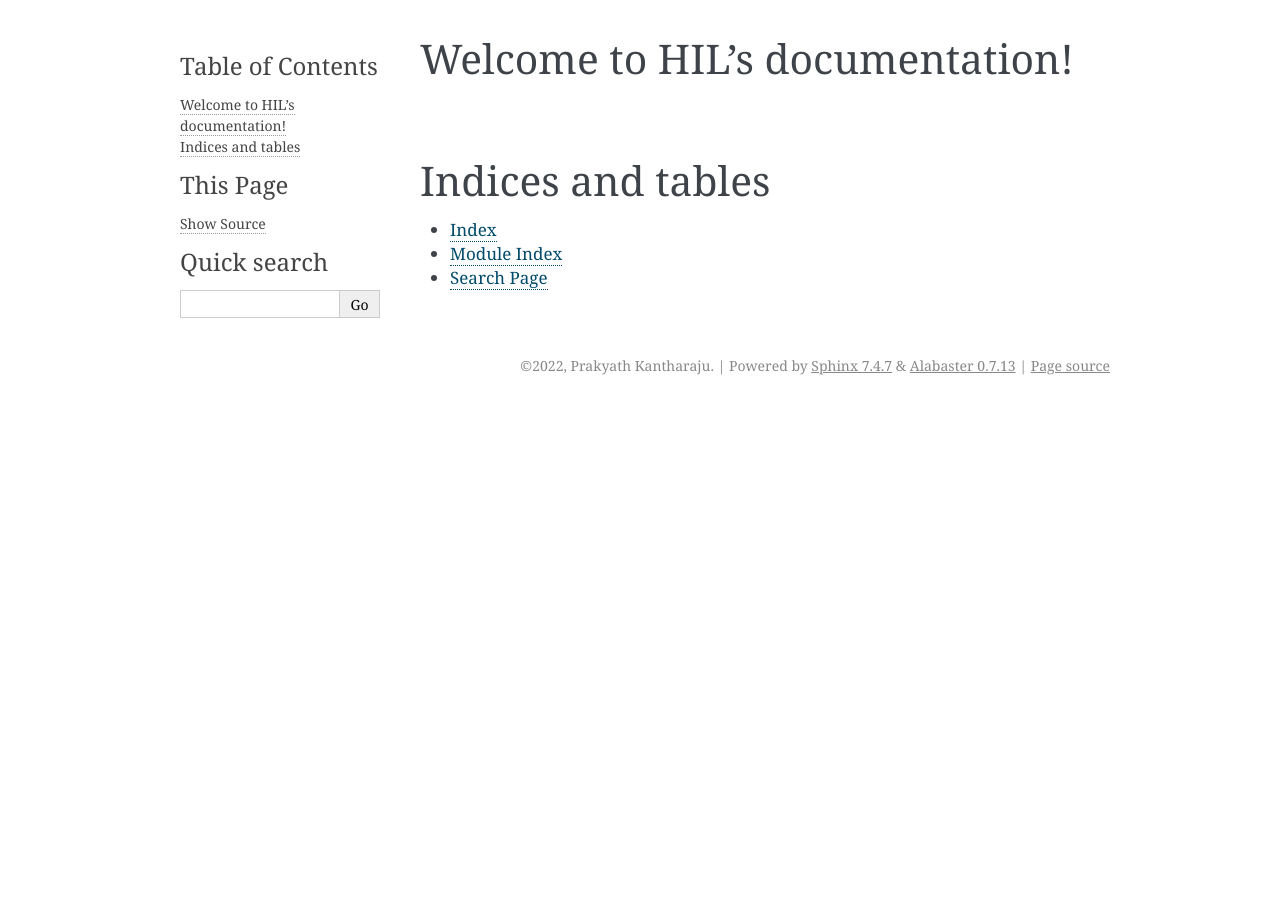
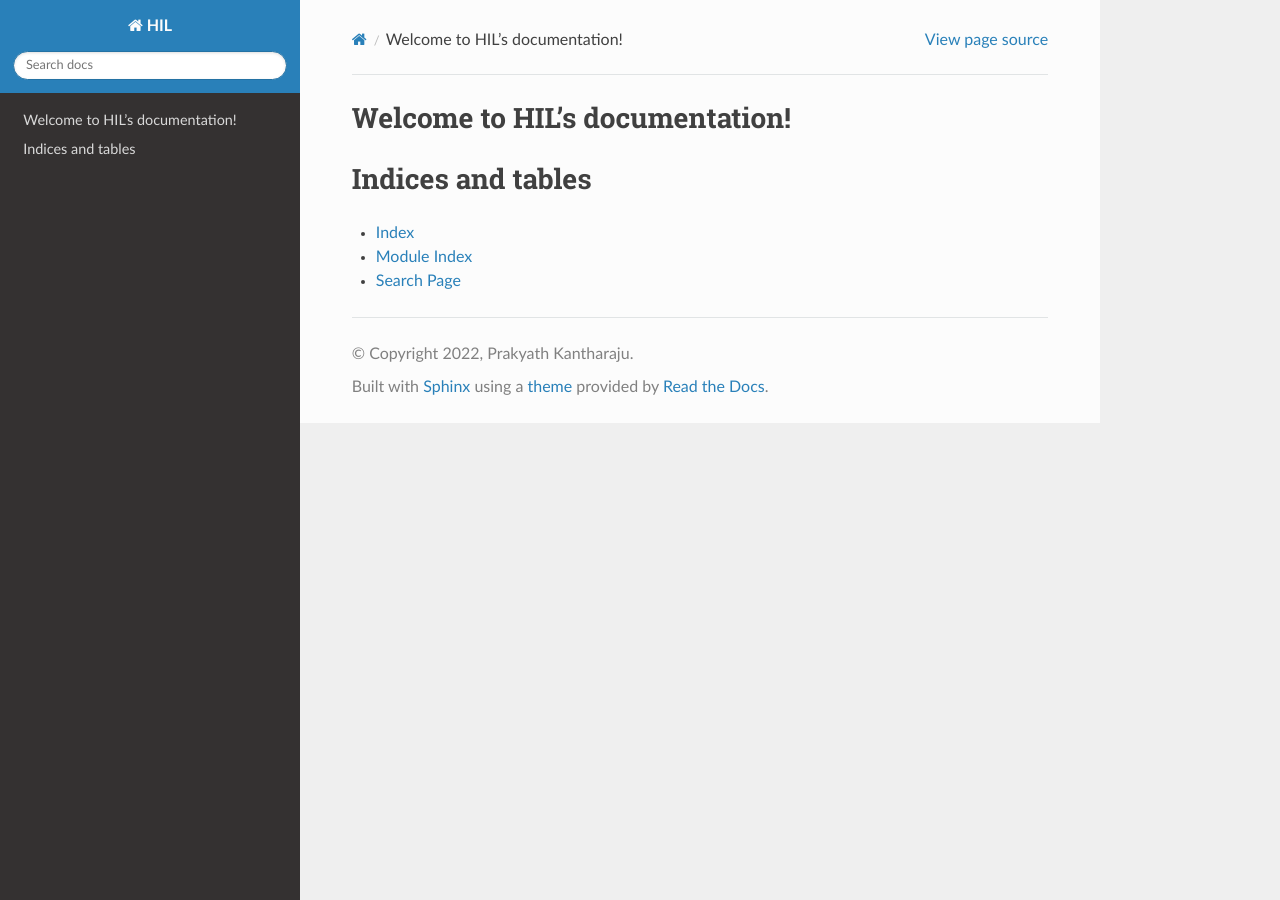
Before and after one commit to Prakyathkantharaju/HIL_toolkit, a Sphinx documentation site: the page built from docs/source/index.rst, in a window 1280 px wide. Built offline with Sphinx 7.4.7 and the Read the Docs theme 2.0.0, drawn with Linux system fonts in a browser that asks for light colours.

Commit message:
Updated documentation page

```diff
--- a/docs/source/conf.py
+++ b/docs/source/conf.py
@@ -5,6 +5,14 @@
 
 # -- Project information -----------------------------------------------------
 # https://www.sphinx-doc.org/en/master/usage/configuration.html#project-information
+
+import os, sys
+
+sys.path.insert(0, os.path.abspath("../.."))
+
+
+
+
 
 project = 'HIL'
 copyright = '2022, Prakyath Kantharaju'
@@ -14,15 +22,32 @@ release = '0.0.1'
 # -- General configuration ---------------------------------------------------
 # https://www.sphinx-doc.org/en/master/usage/configuration.html#general-configuration
 
-extensions = []
+extensions = [ 'sphinx.ext.napoleon' ]
 
 templates_path = ['_templates']
 exclude_patterns = []
 
+napoleon_google_docstring = False
 
 
 # -- Options for HTML output -------------------------------------------------
 # https://www.sphinx-doc.org/en/master/usage/configuration.html#options-for-html-output
 
-html_theme = 'alabaster'
+html_theme = 'sphinx_rtd_theme'
 html_static_path = ['_static']
+# html_theme_options = {
+#     # 'analytics_id': 'G-XXXXXXXXXX',  #  Provided by Google in your dashboard
+#     'analytics_anonymize_ip': False,
+#     'logo_only': False,
+#     'display_version': True,
+#     'prev_next_buttons_location': 'bottom',
+#     'style_external_links': False,
+#     'vcs_pageview_mode': '',
+#     'style_nav_header_background': 'white',
+#     # Toc options
+#     'collapse_navigation': True,
+#     'sticky_navigation': True,
+#     'navigation_depth': 4,
+#     'includehidden': True,
+#     'titles_only': False
+# }
--- /dev/null
+++ b/docs/source/modules.rst
@@ -0,0 +1,7 @@
+HIL
+===
+
+.. toctree::
+   :maxdepth: 4
+
+   HIL
```
Also changed, not shown: docs/source/HIL.optimization.rst (added, +29 -0 lines), docs/source/HIL.rst (added, +18 -0 lines).
